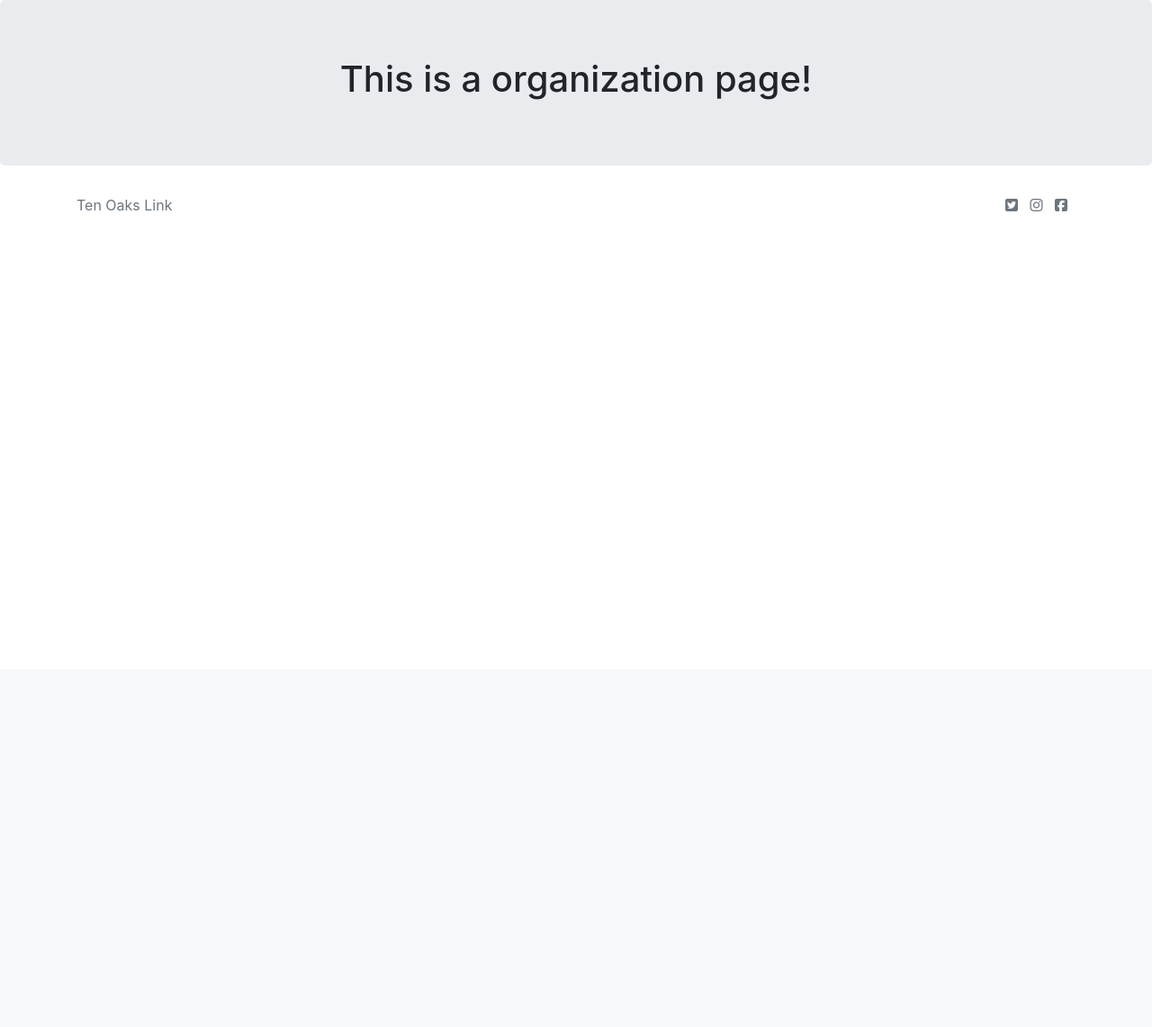
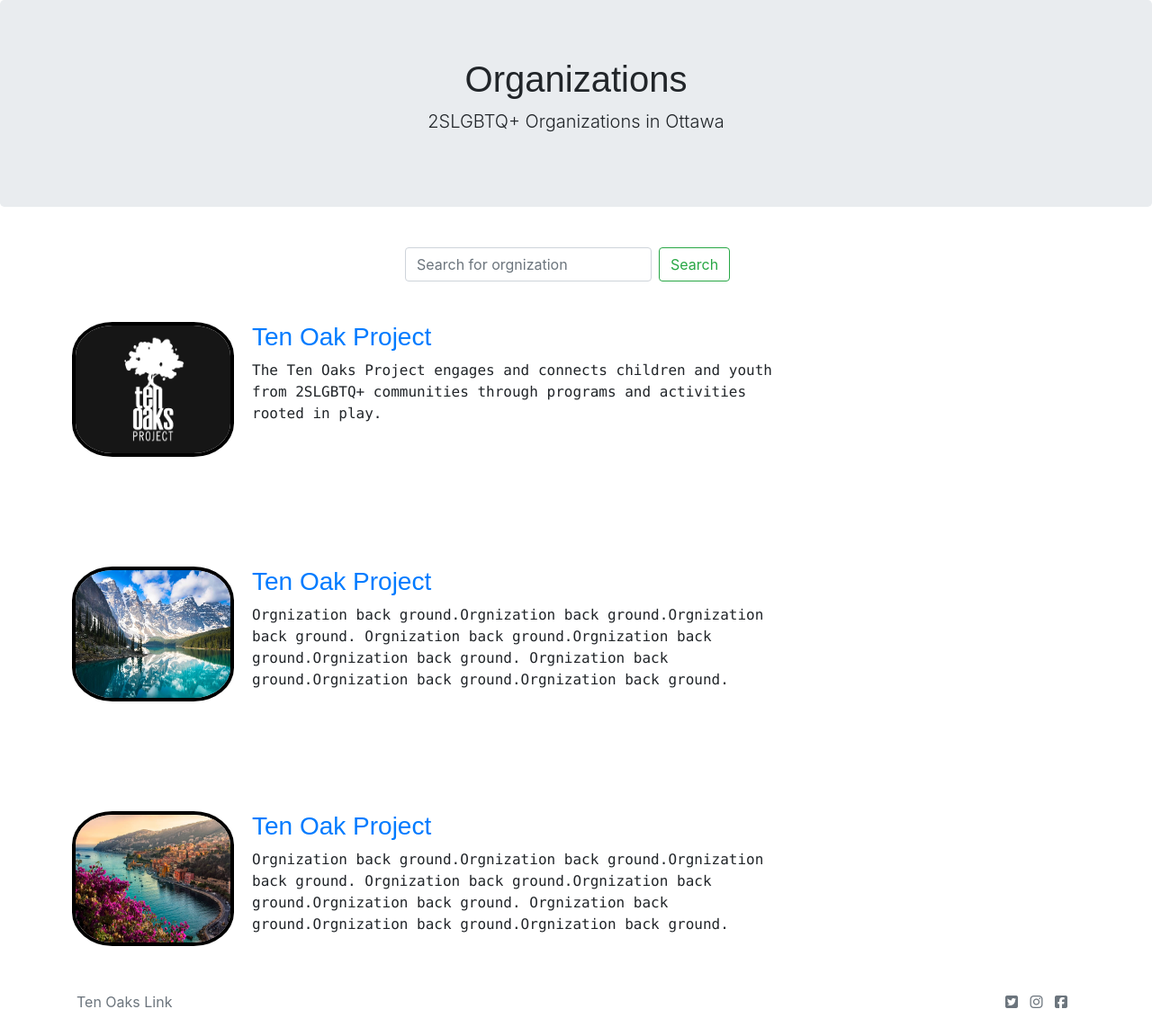
Before and after one commit to ahirjay/LGBTQIA_Project, a PHP site: page /src/organization.php in a window 1280 px wide. Shown: the part 56-1198 px from the top of the page at 90% size. Before the commit the page ends 291 px from the top, so only its background shows below. Run offline with PHP 8.4, Linux system fonts and the light colour scheme; some libraries are stand-ins or nearby versions.

Commit message:
Initial commit for Organization GUI (#3)

```diff
--- a/src/organization.php
+++ b/src/organization.php
@@ -1,61 +1,178 @@
+<!-- Page Name: Organization.php
+     By: Yitao Cui
+     stdId: 040981835
+
+     Purpose: This page will list all the Partner 2SLGBT+ Organizations in Ottawa Area
+     Functions: Page has been put into differnt blocks for each organizations, Each block
+                contain the logo of the organization, the name of organization as well as
+                background about the organization, user can visit the organization's home
+                page by clicked on the organization name
+ -->
+
 <!DOCTYPE html>
 <html>
 
 <head>
 <title>Organization</title>
-  <script src="https://kit.fontawesome.com/00cef6843f.js" crossorigin="anonymous"></script>
-  <link rel="stylesheet" href="https://cdn.jsdelivr.net/npm/bootstrap@4.3.1/dist/css/bootstrap.min.css" integrity="sha384-ggOyR0iXCbMQv3Xipma34MD+dH/1fQ784/j6cY/iJTQUOhcWr7x9JvoRxT2MZw1T" crossorigin="anonymous">
+<script src="https://kit.fontawesome.com/00cef6843f.js"
+	crossorigin="anonymous"></script>
+<link rel="stylesheet"
+	href="https://cdn.jsdelivr.net/npm/bootstrap@4.3.1/dist/css/bootstrap.min.css"
+	integrity="sha384-ggOyR0iXCbMQv3Xipma34MD+dH/1fQ784/j6cY/iJTQUOhcWr7x9JvoRxT2MZw1T"
+	crossorigin="anonymous">
+<style>
+#box {
+	width: 380px;
+	margin: 45px auto;
+}
+
+#content {
+	border: 2px solid lime;
+	border-radius: 25px;
+	margin-left: 20px;
+	margin-right: 20px;
+	padding: 10px;
+	display: flex;
+}
+
+.p1 {
+	font-family: "Papyrus", Fantasy;
+}
+
+.p3 {
+	font-family: "Lucida Console", "Courier New", monospace;
+}
+
+#imgDiv {
+	height: 200px;
+	width: 200px;
+	float: left;
+	margin-left: 10px;
+	Display: block;
+}
+
+#txtDiv {
+	height: 200px;
+	width: 600px;
+	float: left;
+	padding: 0px
+}
+
+img {
+	border: 4px solid black;
+	border-radius: 25%;
+}
+</style>
 </head>
 
 <body>
 	<nav class="navbar navbar-expand-lg navbar-light bg-light">
-    <button class="navbar-toggler" type="button" data-toggle="collapse" data-target="#navbarTogglerDemo03" aria-controls="navbarTogglerDemo03" aria-expanded="false" aria-label="Toggle navigation">
+		<button class="navbar-toggler" type="button" data-toggle="collapse"
+			data-target="#navbarTogglerDemo03"
+			aria-controls="navbarTogglerDemo03" aria-expanded="false"
+			aria-label="Toggle navigation">
 			<span class="navbar-toggler-icon"></span>
 		</button>
 		<a class="navbar-brand" href="../index.php">LGBTQIA+ Project</a>
 
 		<div class="collapse navbar-collapse" id="navbarTogglerDemo03">
 			<ul class="navbar-nav mr-auto mt-2 mt-lg-0">
-        <li class="nav-item ">
-          <a class="nav-link" href="../index.php">Home </a>
+				<li class="nav-item "><a class="nav-link" href="../index.php">Home </a>
 				</li>
-        <li class="nav-item active">
-          <a class="nav-link" href="./organization.php">Organization</a>
+				<li class="nav-item active"><a class="nav-link"
+					href="./organization.php">Organization</a></li>
+				<li class="nav-item"><a class="nav-link" href="./resource.php">Resource</a>
 				</li>
-        <li class="nav-item">
-          <a class="nav-link" href="./resource.php">Resource</a>
-        </li>
-        <li class="nav-item">
-          <a class="nav-link" href="./about-us.php">About Us</a>
-        </li>
-        <li class="nav-item">
-          <a class="nav-link" href="./admin-login.php">Admin Login</a>
-        </li>
+				<li class="nav-item"><a class="nav-link" href="./about-us.php">About
+						Us</a></li>
+				<li class="nav-item"><a class="nav-link" href="./admin-login.php">Admin
+						Login</a></li>
 
 			</ul>
 			<form class="form-inline my-2 my-lg-0">
-        <input class="form-control mr-sm-2" type="search" placeholder="Search" aria-label="Search">
+				<input class="form-control mr-sm-2" type="search"
+					placeholder="Search" aria-label="Search">
 				<button class="btn btn-outline-success my-2 my-sm-0" type="submit">Search</button>
 			</form>
 		</div>
 	</nav>
-
+	<!-- -----------------------------------------------------------------------------------------------------------------
+----------------------------------------------------------------------------------------------------------------------
+---------------------------------------------------------------------------------------------------------------------- -->
 	<main>
 		<div class="jumbotron text-center">
-      <h1>This is a organization page!</h1>
+			<h1 class="p1">Organizations</h1>
+			<p class="lead">2SLGBTQ+ Organizations in Ottawa</p>
+		</div>
+
+		<div id="box">
+			<form class="form-inline my-2 my-lg-0">
+				<input class="form-control mr-sm-2" type="search"
+					placeholder="Search for orgnization" aria-label="Search">
+				<button class="btn btn-outline-success my-2 my-sm-0" type="submit">Search</button>
+			</form>
+		</div>
+
+		<div class="container" style="width: 100%">
+			<div class="row">
+				<div id="imgDiv">
+					<img src="images/3.png" width="180" height="150">
+				</div>
+				<div id="txtDiv">
+					<h3 class="p1">
+						<a href="https://www.tenoaksproject.org/">Ten Oak Project</a>
+					</h3>
+					<p class="p3">The Ten Oaks Project engages and connects children
+						and youth from 2SLGBTQ+ communities through programs and
+						activities rooted in play.</p>
+				</div>
+			</div>
+			<br /> <br /> <br />
+			<div class="row">
+				<div id="imgDiv">
+					<img src="images/2.jpg" width="180" height="150">
+				</div>
+				<div id="txtDiv">
+					<h3 class="p1">
+						<a href="https://www.tenoaksproject.org/">Ten Oak Project</a>
+					</h3>
+					<p class="p3">Orgnization back ground.Orgnization back
+						ground.Orgnization back ground. Orgnization back
+						ground.Orgnization back ground.Orgnization back ground.
+						Orgnization back ground.Orgnization back ground.Orgnization back
+						ground.</p>
+				</div>
+			</div>
+			<br /> <br /> <br />
+			<div class="row">
+				<div id="imgDiv">
+					<img src="images/1.jpg" width="180" height="150">
+				</div>
+				<div id="txtDiv">
+					<h3 class="p1">
+						<a href="https://www.tenoaksproject.org/">Ten Oak Project</a>
+					</h3>
+					<p class="p3">Orgnization back ground.Orgnization back
+						ground.Orgnization back ground. Orgnization back
+						ground.Orgnization back ground.Orgnization back ground.
+						Orgnization back ground.Orgnization back ground.Orgnization back
+						ground.</p>
+				</div>
+			</div>
 		</div>
 	</main>
-
 	<footer class="text-muted">
 		<div class="container">
 			<p class="float-right">
-        <i class="fa-brands fa-twitter-square"></i> &nbsp;
-        <i class="fa-brands fa-instagram"></i> &nbsp;
-        <i class="fa-brands fa-facebook-square"></i> &nbsp;
+				<i class="fa-brands fa-twitter-square"></i> &nbsp; <i
+					class="fa-brands fa-instagram"></i> &nbsp; <i
+					class="fa-brands fa-facebook-square"></i> &nbsp;
 			</p>
 			<p>Ten Oaks Link</p>
 		</div>
 	</footer>
+
+
 </body>
 
 </html>
```
Also changed, not shown: src/images/1.jpg (added), src/images/2.jpg (added), src/images/3.png (added), 2 other files. Lines whose indentation alone changed are shown as unchanged.
